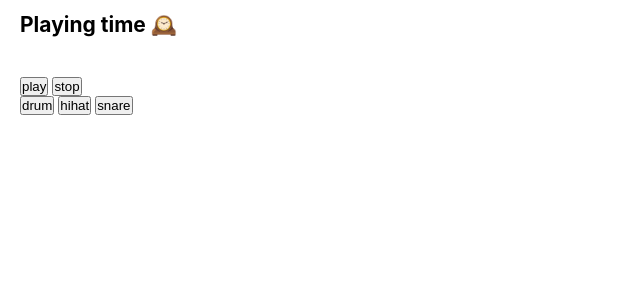
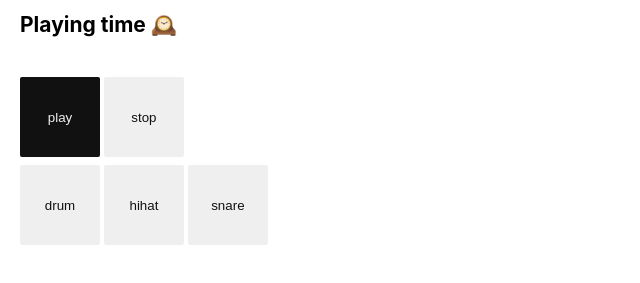
Before and after one commit to engineeringlbs/audio-experiments, a website: page 04-playing-timing/index.html in a window 1280 px wide. Both pictures are taken after a click on the button "play". Shown: the part 83-366 px from the top of the page, without its empty margins (0-640 px from the left). Drawn offline with Linux system fonts and the light colour scheme; no server answers.

Commit message:
refactor

```diff
--- a/04-playing-timing/index.html
+++ b/04-playing-timing/index.html
@@ -15,8 +15,8 @@
     </div>
 
     <div class="wrapper">
-      <button id="play">play</button>
-      <button id="stop">stop</button>
+      <button id="play" class="mb-8">play</button>
+      <button id="stop" class="mb-8">stop</button>
       <br>
       <button id="drum">drum</button>
       <button id="hh">hihat</button>
--- a/04-playing-timing/index.js
+++ b/04-playing-timing/index.js
@@ -5,6 +5,7 @@ const context = new AudioContext()
 const output = context.destination
 const main = new GainNode(context)
 const compressor = new DynamicsCompressorNode(context)
+let isPlaying = false
 
 const synth = {
   drum: {
@@ -176,5 +177,11 @@ function makeSomeNoise() {
   beat ++
 }
 
-document.querySelector('#play').addEventListener('click', loop.start, false)
-document.querySelector('#stop').addEventListener('click', loop.stop, false)
+document.querySelector('#play').addEventListener('click', () => {
+  loop.start()
+  document.querySelector('#play').classList.add('active')
+}, false)
+document.querySelector('#stop').addEventListener('click', ()=> {
+  loop.stop()
+  document.querySelector('#play').classList.remove('active')
+}, false)
--- a/04-playing-timing/style.css
+++ b/04-playing-timing/style.css
@@ -23,6 +23,31 @@ html, body {
   flex-direction: column;
 }
 
+.mb-8 {
+  margin-bottom: 8px;
+}
+
+button {
+  width: 80px;
+  height: 80px;
+  border: none;
+  border-radius: 2px;
+  background-color: #efefef;
+  color: #111111;
+  cursor: pointer;
+}
+
+button:hover,
+button:active,
+button.active {
+  background-color: #111111;
+  color: #efefef;
+}
+
+sup {
+  font-family: monospace;
+}
+
 input[type="range"] {
   width: 140px;
 }
--- a/05-synthesising/style.css
+++ b/05-synthesising/style.css
@@ -75,6 +75,10 @@ kbd {
   font-weight: 100;
 }
 
+sup {
+  font-family: monospace;
+}
+
 .wave-maker {
   width: 400px;
   height: 140px;
```
